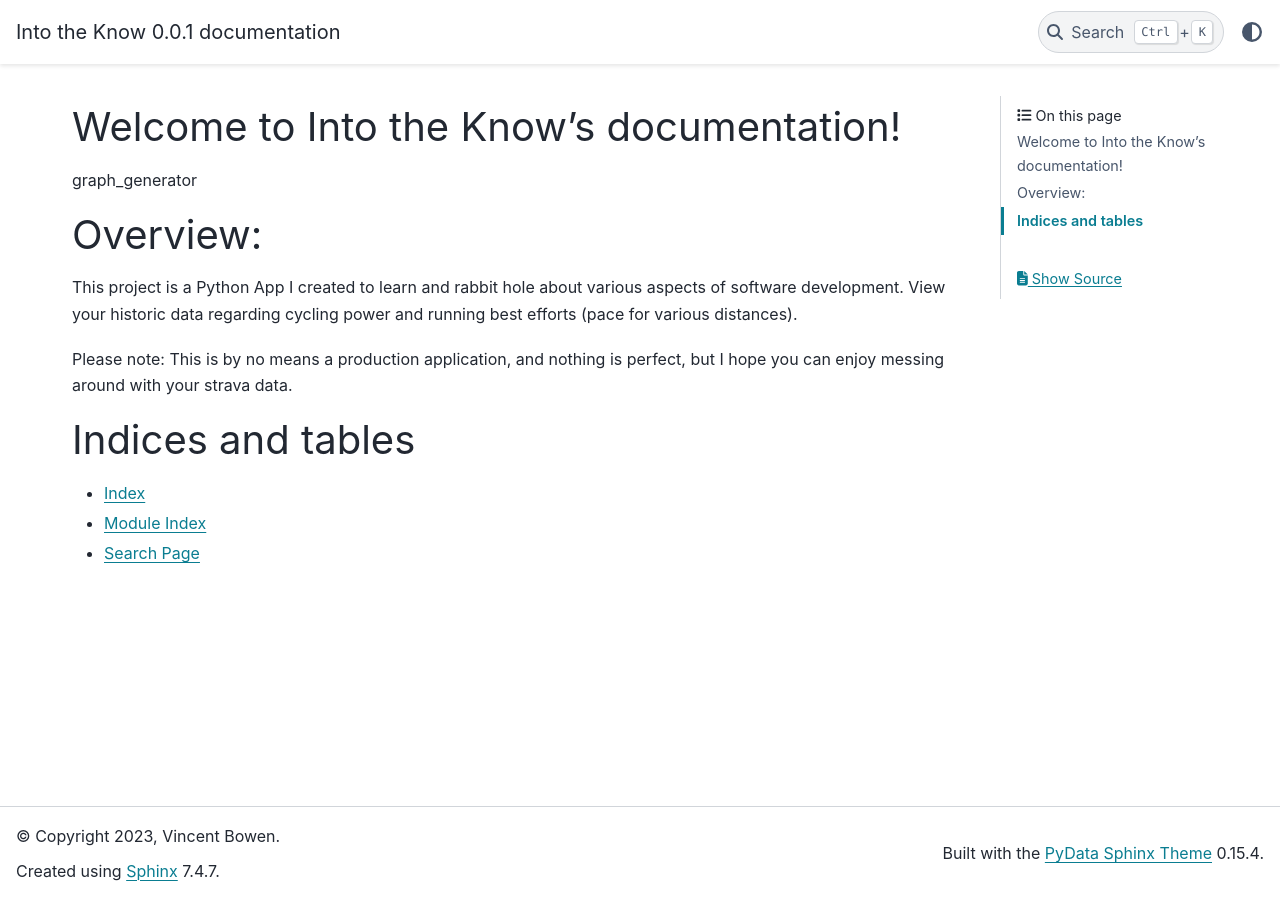
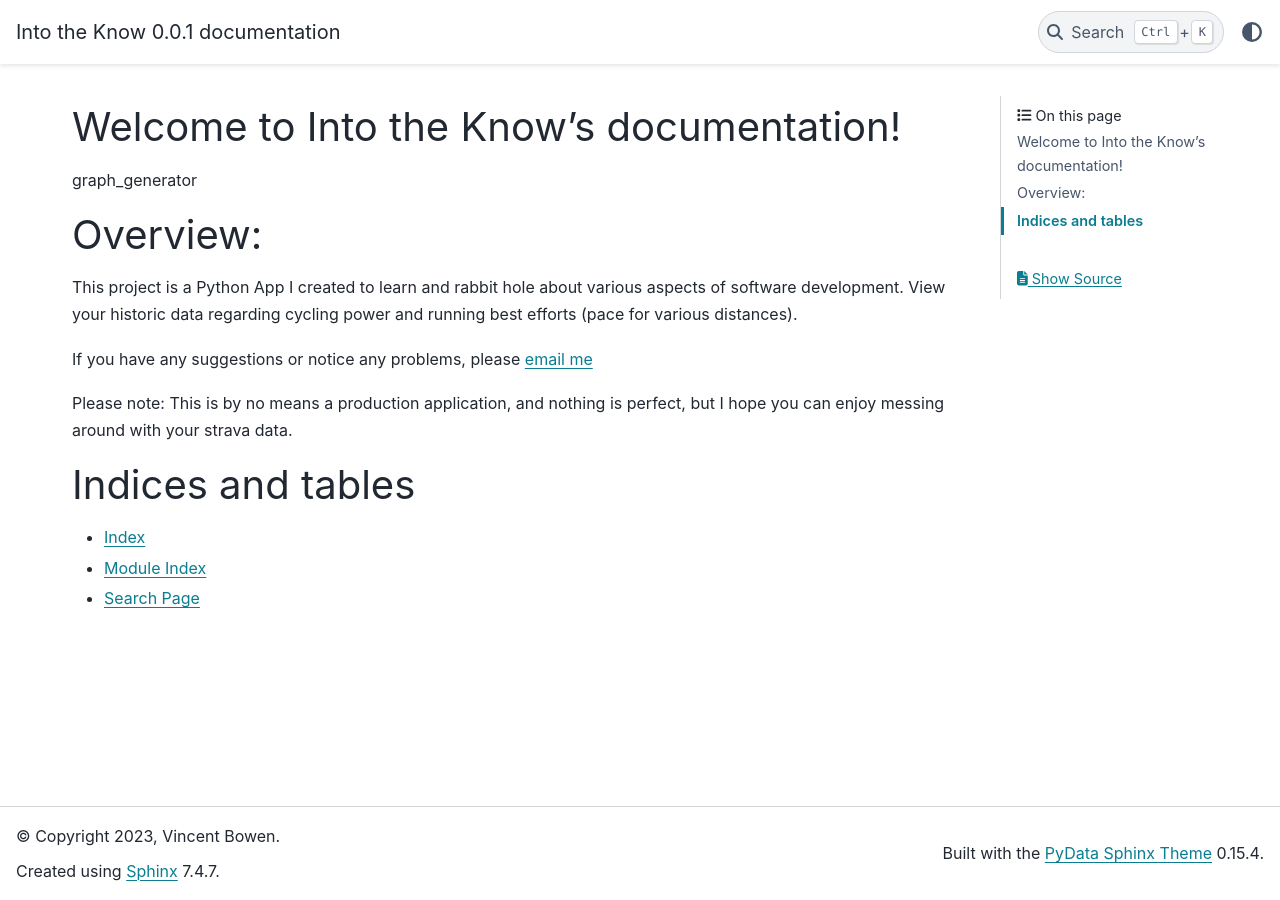
Before and after one commit to vincedbowen/into-the-know, a Sphinx documentation site: the page built from docs/source/index.rst, in a window 1280 px wide. Built offline with Sphinx 7.4.7 and the PyData theme 0.15.4, drawn with Linux system fonts in a browser that asks for light colours.

Commit message:
adding email link

```diff
--- a/docs/source/index.rst
+++ b/docs/source/index.rst
@@ -17,6 +17,8 @@ Overview:
 This project is a Python App I created to learn and rabbit hole about various aspects of software development.
 View your historic data regarding cycling power and running best efforts (pace for various distances).
 
+If you have any suggestions or notice any problems, please `email me <vincent@vincentbowen.com>`_
+
 Please note: This is by no means a production application, and nothing is perfect, but I hope you can enjoy messing around
 with your strava data.
 
```
